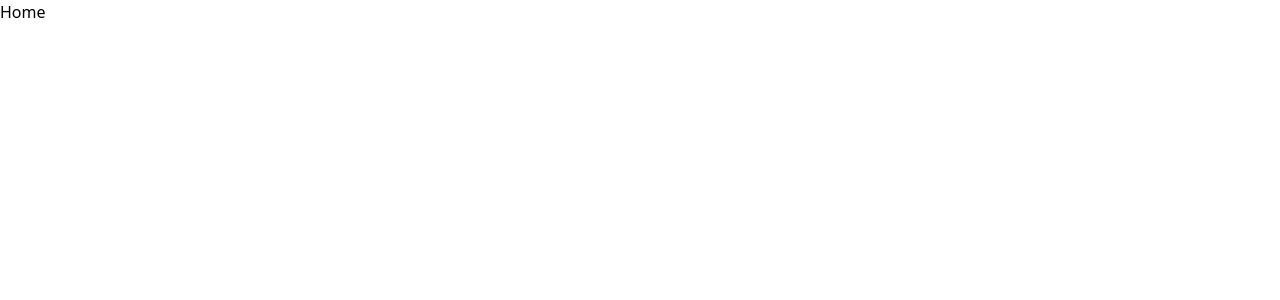
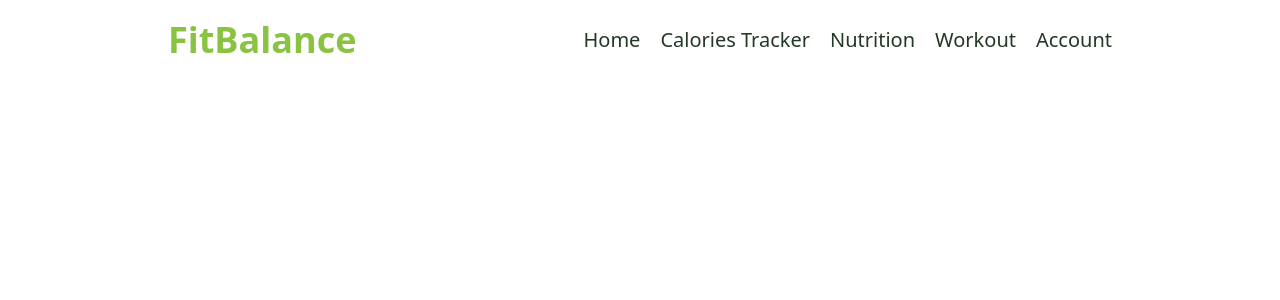
Before and after one commit to WSU-4110/FitBalance, a React (Vite) app in the folder FitBalance/: page / in a window 1280 px wide. Shown: the top 300 px of the page. Built offline with nearby package versions, Linux system fonts and the light colour scheme.

Commit message:
Responsive Navigation added as component

```diff
--- /dev/null
+++ b/FitBalance/src/components/Navbar.jsx
@@ -0,0 +1,54 @@
+import React, { useState } from 'react';
+import { IoMenu } from "react-icons/io5";
+import { AiOutlineClose } from "react-icons/ai";
+
+const Navbar = () => {
+  const [nav, setNav] = useState(false);
+
+
+  const isNav = () => {
+    setNav(!nav);
+  };
+
+  return (
+    <nav className=" md:flex h-20 justify-between items-center max-w-[1024px] mx-auto">
+      {/* Logo */}
+      <div className="flex justify-between items-center w-full">
+        <h1 className="text-3xl md:text-4xl font-extrabold px-10 py-5.5 md:py-0 text-[#8AC342]">FitBalance</h1>
+
+        {/* Hamburger Menu  */}
+        <div onClick={isNav} className="md:hidden cursor-pointer px-5">
+          {!nav ? <IoMenu size={30} /> : <AiOutlineClose size={30} />}
+        </div>
+      </div>
+
+      {/* Navbar Desktop */}
+      <div className="md:flex hidden">
+        <ul className="flex gap-5 px-10 whitespace-nowrap">
+          <li className="text-xl cursor-pointer font-medium text-[#233825] hover:text-[#707070]">Home</li>
+          <li className="text-xl cursor-pointer font-medium text-[#233825] hover:text-[#707070]">Calories Tracker</li>
+          <li className="text-xl cursor-pointer font-medium text-[#233825] hover:text-[#707070]">Nutrition</li>
+          <li className="text-xl cursor-pointer font-medium text-[#233825] hover:text-[#707070]">Workout</li>
+          <li className="text-xl cursor-pointer font-medium text-[#233825] hover:text-[#707070]">Account</li>
+        </ul>
+      </div>
+
+      {/* Mobile Navbar */}
+      <div
+        className={`md:hidden fixed  w-[50%] h-full bg-[#8AC342] transition-transform duration-300 transform ${
+          nav ? 'translate-x-0' : '-translate-x-full'
+        }`}
+      >
+        <ul className="flex flex-col pl-10">
+          <li className="text-xl cursor-pointer font-medium text-white py-4">Home</li>
+          <li className="text-xl cursor-pointer font-medium text-white py-4">Calories Tracker</li>
+          <li className="text-xl cursor-pointer font-medium text-white py-4">Nutrition</li>
+          <li className="text-xl cursor-pointer font-medium text-white py-4">Workout</li>
+          <li className="text-xl cursor-pointer font-medium text-white py-4">Account</li>
+        </ul>
+      </div>
+    </nav>
+  );
+};
+
+export default Navbar;
--- a/FitBalance/src/front-end/Home.jsx
+++ b/FitBalance/src/front-end/Home.jsx
@@ -1,8 +1,9 @@
 import React from 'react'
+import Navbar from '../components/Navbar'
 
 const Home = () => {
   return (
-    <div>Home</div>
+    <Navbar/>
   )
 }
 
```
